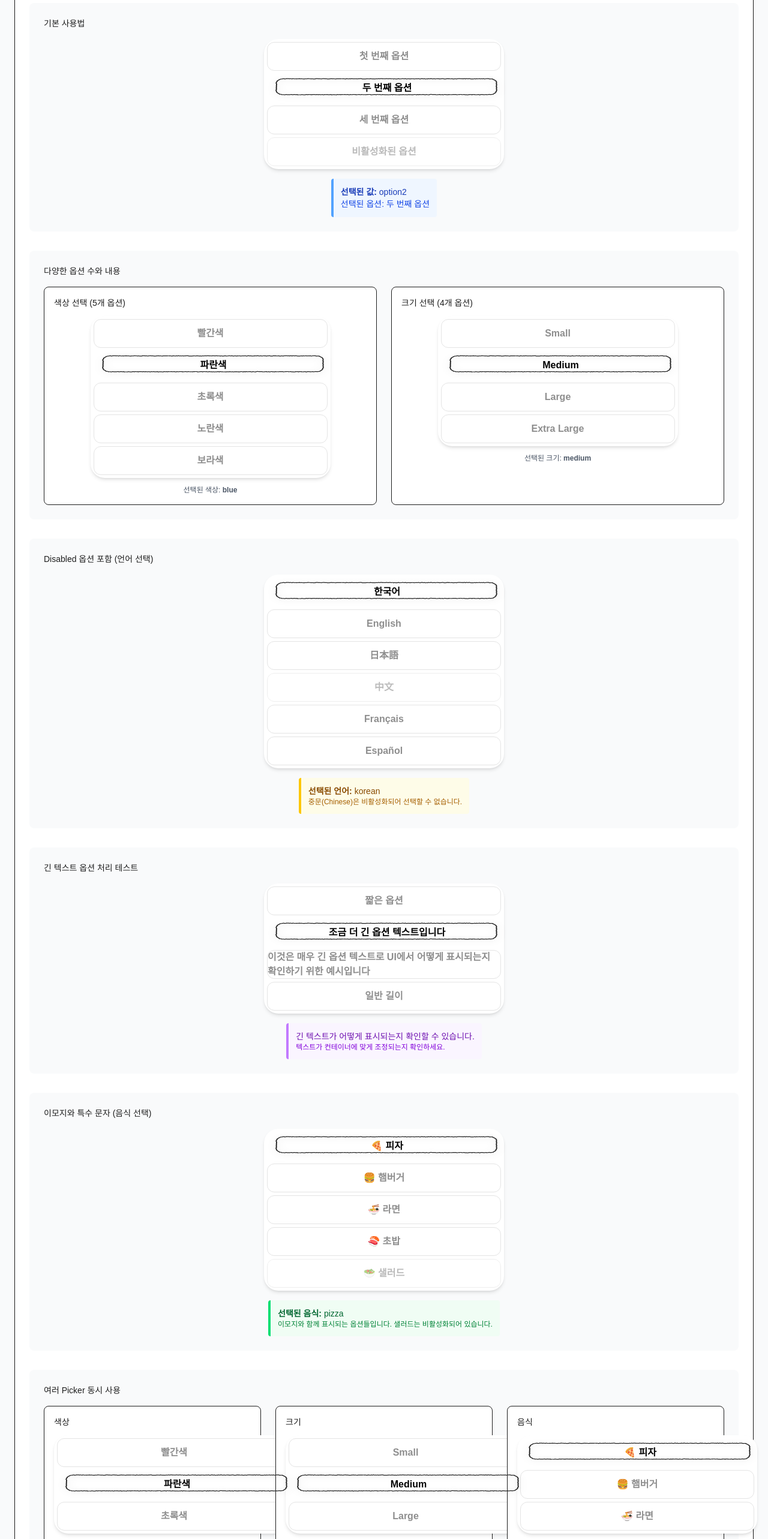
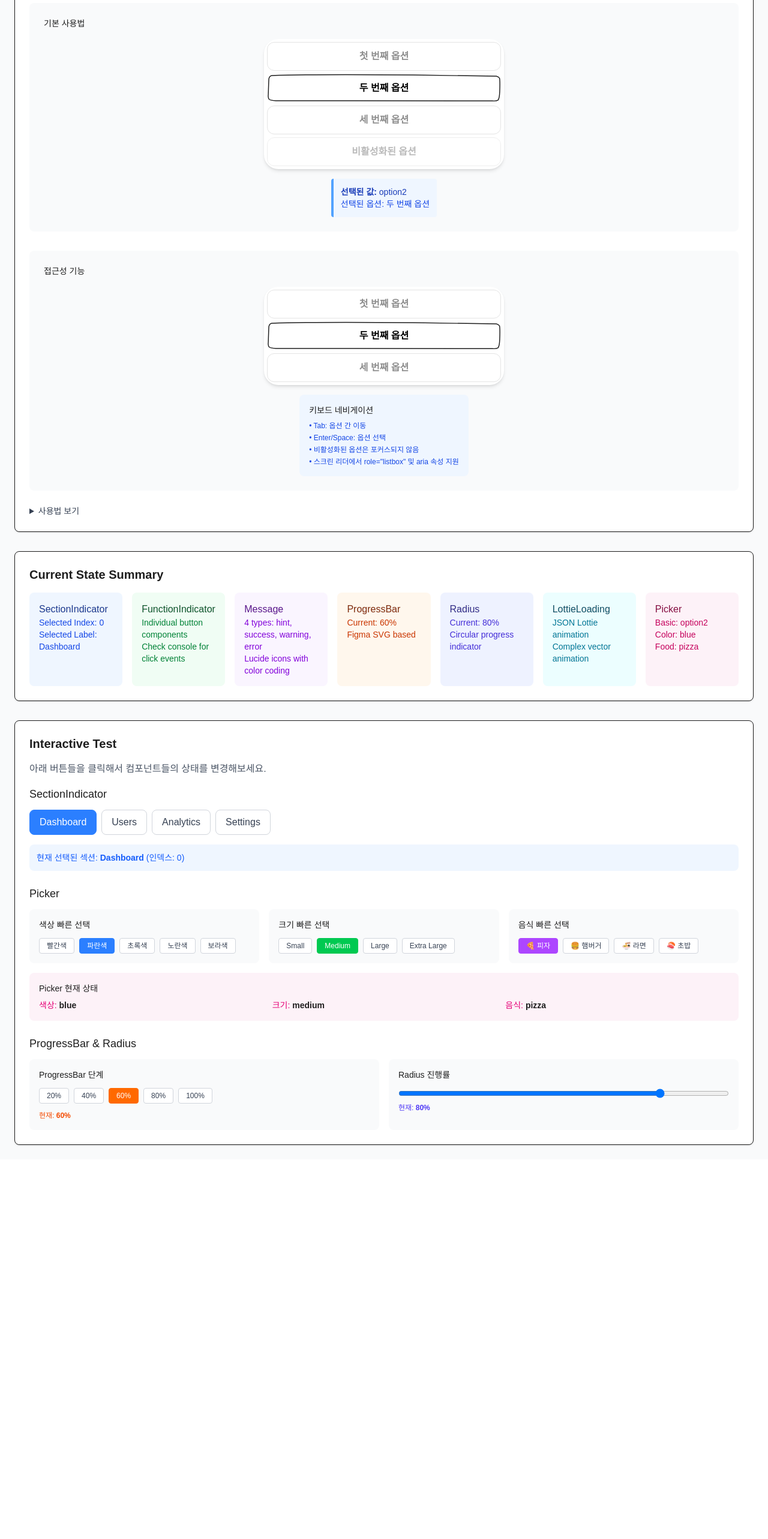
Before and after one commit to pinggyeKing/pinggyeking-frontend, a Next.js app: page /testpage in a window 1280 px wide. Shown: the part 9400-11966 px from the top of the page at 60% size. After the commit the page ends 11333 px from the top, so only its background shows below. Built offline with nearby package versions, Linux system fonts and the light colour scheme.

Commit message:
refactor: Remove unused Picker options and simplify SelectedItemBorder component for better performance

```diff
--- a/src/app/testpage/page.tsx
+++ b/src/app/testpage/page.tsx
@@ -951,165 +951,6 @@ import Radius from '@/components/Radius'
               </div>
             </div>
 
-            {/* 다양한 옵션 수 */}
-            <div className="bg-gray-50 p-6 rounded-lg">
-              <h3 className="text-sm font-medium mb-4">
-                다양한 옵션 수와 내용
-              </h3>
-              <div className="grid grid-cols-1 lg:grid-cols-2 gap-6">
-                {/* 색상 선택 (5개 옵션) */}
-                <div className="bg-white p-4 rounded-lg border">
-                  <h4 className="text-sm font-medium mb-3">
-                    색상 선택 (5개 옵션)
-                  </h4>
-                  <div className="flex flex-col items-center space-y-3">
-                    <Picker
-                      options={colorOptions}
-                      value={colorPickerValue}
-                      onChange={setColorPickerValue}
-                    />
-                    <p className="text-xs text-gray-600">
-                      선택된 색상: <strong>{colorPickerValue}</strong>
-                    </p>
-                  </div>
-                </div>
-
-                {/* 크기 선택 (4개 옵션) */}
-                <div className="bg-white p-4 rounded-lg border">
-                  <h4 className="text-sm font-medium mb-3">
-                    크기 선택 (4개 옵션)
-                  </h4>
-                  <div className="flex flex-col items-center space-y-3">
-                    <Picker
-                      options={sizeOptions}
-                      value={sizePickerValue}
-                      onChange={setSizePickerValue}
-                    />
-                    <p className="text-xs text-gray-600">
-                      선택된 크기: <strong>{sizePickerValue}</strong>
-                    </p>
-                  </div>
-                </div>
-              </div>
-            </div>
-
-            {/* Disabled 옵션 포함 */}
-            <div className="bg-gray-50 p-6 rounded-lg">
-              <h3 className="text-sm font-medium mb-4">
-                Disabled 옵션 포함 (언어 선택)
-              </h3>
-              <div className="flex flex-col items-center space-y-4">
-                <Picker
-                  options={languageOptions}
-                  value={languagePickerValue}
-                  onChange={setLanguagePickerValue}
-                />
-                <div className="p-3 bg-yellow-50 rounded border-l-4 border-yellow-400">
-                  <p className="text-sm text-yellow-800">
-                    <strong>선택된 언어:</strong> {languagePickerValue}
-                  </p>
-                  <p className="text-xs text-yellow-700">
-                    중문(Chinese)은 비활성화되어 선택할 수 없습니다.
-                  </p>
-                </div>
-              </div>
-            </div>
-
-            {/* 긴 텍스트 처리 */}
-            <div className="bg-gray-50 p-6 rounded-lg">
-              <h3 className="text-sm font-medium mb-4">
-                긴 텍스트 옵션 처리 테스트
-              </h3>
-              <div className="flex flex-col items-center space-y-4">
-                <Picker
-                  options={longTextOptions}
-                  value="medium"
-                  onChange={(value) => console.log("Long text option:", value)}
-                />
-                <div className="p-3 bg-purple-50 rounded border-l-4 border-purple-400">
-                  <p className="text-sm text-purple-800">
-                    긴 텍스트가 어떻게 표시되는지 확인할 수 있습니다.
-                  </p>
-                  <p className="text-xs text-purple-700">
-                    텍스트가 컨테이너에 맞게 조정되는지 확인하세요.
-                  </p>
-                </div>
-              </div>
-            </div>
-
-            {/* 이모지와 특수 문자 */}
-            <div className="bg-gray-50 p-6 rounded-lg">
-              <h3 className="text-sm font-medium mb-4">
-                이모지와 특수 문자 (음식 선택)
-              </h3>
-              <div className="flex flex-col items-center space-y-4">
-                <Picker
-                  options={dynamicOptions}
-                  value={dynamicPickerValue}
-                  onChange={setDynamicPickerValue}
-                />
-                <div className="p-3 bg-green-50 rounded border-l-4 border-green-400">
-                  <p className="text-sm text-green-800">
-                    <strong>선택된 음식:</strong> {dynamicPickerValue}
-                  </p>
-                  <p className="text-xs text-green-700">
-                    이모지와 함께 표시되는 옵션들입니다. 샐러드는 비활성화되어
-                    있습니다.
-                  </p>
-                </div>
-              </div>
-            </div>
-
-            {/* 여러 Picker 동시 사용 */}
-            <div className="bg-gray-50 p-6 rounded-lg">
-              <h3 className="text-sm font-medium mb-4">
-                여러 Picker 동시 사용
-              </h3>
-              <div className="grid grid-cols-1 md:grid-cols-2 xl:grid-cols-3 gap-6">
-                <div className="bg-white p-4 rounded-lg border">
-                  <h4 className="text-sm font-medium mb-3">색상</h4>
-                  <Picker
-                    options={colorOptions.slice(0, 3)}
-                    value={colorPickerValue}
-                    onChange={setColorPickerValue}
-                  />
-                </div>
-                <div className="bg-white p-4 rounded-lg border">
-                  <h4 className="text-sm font-medium mb-3">크기</h4>
-                  <Picker
-                    options={sizeOptions.slice(0, 3)}
-                    value={sizePickerValue}
-                    onChange={setSizePickerValue}
-                  />
-                </div>
-                <div className="bg-white p-4 rounded-lg border">
-                  <h4 className="text-sm font-medium mb-3">음식</h4>
-                  <Picker
-                    options={dynamicOptions.slice(0, 3)}
-                    value={dynamicPickerValue}
-                    onChange={setDynamicPickerValue}
-                  />
-                </div>
-              </div>
-              <div className="mt-4 p-4 bg-white rounded-lg border">
-                <h4 className="text-sm font-medium mb-2">선택 결과 요약</h4>
-                <div className="grid grid-cols-1 md:grid-cols-3 gap-4 text-sm">
-                  <div>
-                    <span className="text-gray-600">색상:</span>{" "}
-                    <strong>{colorPickerValue}</strong>
-                  </div>
-                  <div>
-                    <span className="text-gray-600">크기:</span>{" "}
-                    <strong>{sizePickerValue}</strong>
-                  </div>
-                  <div>
-                    <span className="text-gray-600">음식:</span>{" "}
-                    <strong>{dynamicPickerValue}</strong>
-                  </div>
-                </div>
-              </div>
-            </div>
-
             {/* 접근성 및 키보드 네비게이션 */}
             <div className="bg-gray-50 p-6 rounded-lg">
               <h3 className="text-sm font-medium mb-4">접근성 기능</h3>
--- a/src/components/picker/SelectedItemBorder.tsx
+++ b/src/components/picker/SelectedItemBorder.tsx
@@ -2,39 +2,35 @@ import React from "react";
 
 interface SelectedItemBorderProps {
   children: React.ReactNode;
-  width?: number | string;
-  height?: number | string;
 }
 
 const SelectedItemBorder: React.FC<SelectedItemBorderProps> = ({
   children,
-  width = 400,
-  height = 48,
 }) => {
   return (
-    <div className="relative">
-      {/* SVG Background with proper scaling */}
+    <div className="relative w-full h-12">
+      {/* Hand-drawn SVG Border */}
       <svg
-        width={width}
-        height={height}
+        className="absolute inset-0 w-full h-full pointer-events-none"
         viewBox="0 0 400 48"
-        className="absolute inset-0"
-        preserveAspectRatio="none"
+        fill="none"
+        xmlns="http://www.w3.org/2000/svg"
       >
-        <image
-          href="/icons/picker.svg"
-          width="400"
-          height="48"
-          preserveAspectRatio="none"
+        <path
+          d="M8 2.5 C50 1, 150 0.5, 250 1.5 C300 2, 350 2.5, 392 3.5 C394 3.8, 396 5, 397.5 7 C398.5 12, 398.2 20, 397.8 30 C397.5 38, 396.8 42, 395 44.5 C393 45.8, 390 46.2, 385 45.8 C340 45.5, 250 45.2, 150 45.5 C100 45.7, 50 45.8, 15 45.5 C10 45.3, 6 44.8, 3.5 43 C2 41, 1.8 38, 2.2 35 C2.5 25, 2.8 15, 3.2 8 C3.8 5, 5.5 3, 8 2.5 Z"
+          stroke="#1E1E1E"
+          strokeWidth="1.5"
+          fill="none"
+          strokeLinecap="round"
+          strokeLinejoin="round"
         />
       </svg>
 
-      {/* Content overlay */}
+      {/* Content */}
       <div
-        className="relative flex items-center justify-center text-black font-semibold text-[16px] z-10"
+        className="relative w-full h-full flex items-center justify-center text-black font-semibold text-[16px] z-10"
         style={{
-          width: typeof width === "number" ? `${width}px` : width,
-          height: typeof height === "number" ? `${height}px` : height,
+          fontFamily: "Pretendard, sans-serif",
         }}
       >
         {children}
```
